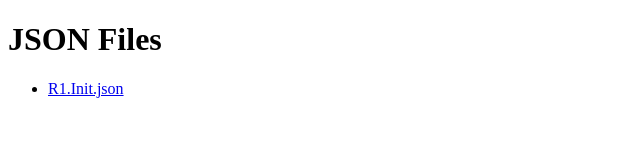
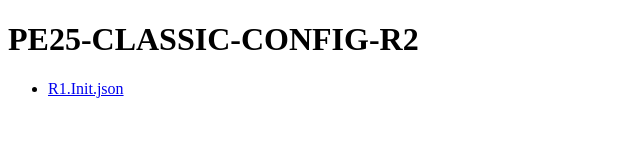
Before and after one commit to plexearth/pe25-classic-config-r2, a plain HTML site: page index.html in a window 1280 px wide. Shown: the whole page, without its empty margins (0-640 px from the left). Drawn offline with Linux system fonts and the light colour scheme.

Commit message:
Update index.html

```diff
--- a/index.html
+++ b/index.html
@@ -4,7 +4,7 @@
     <title>PE25-CLASSIC-CONFIG-R2</title>
 </head>
 <body>
-    <h1>JSON Files</h1>
+    <h1>PE25-CLASSIC-CONFIG-R2</h1>
     <ul>
         <li><a href="R1.Init.json">R1.Init.json</a></li>
         <!-- Add more links as needed -->
```
